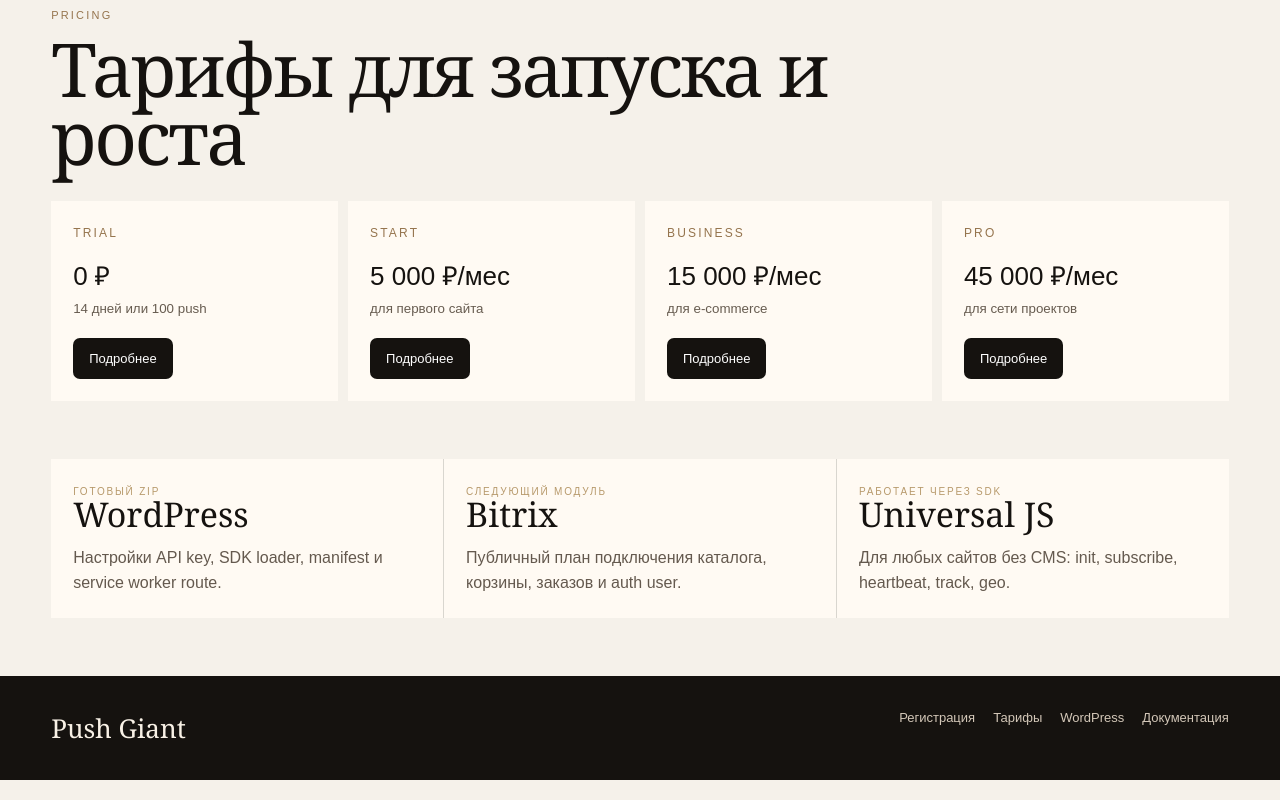
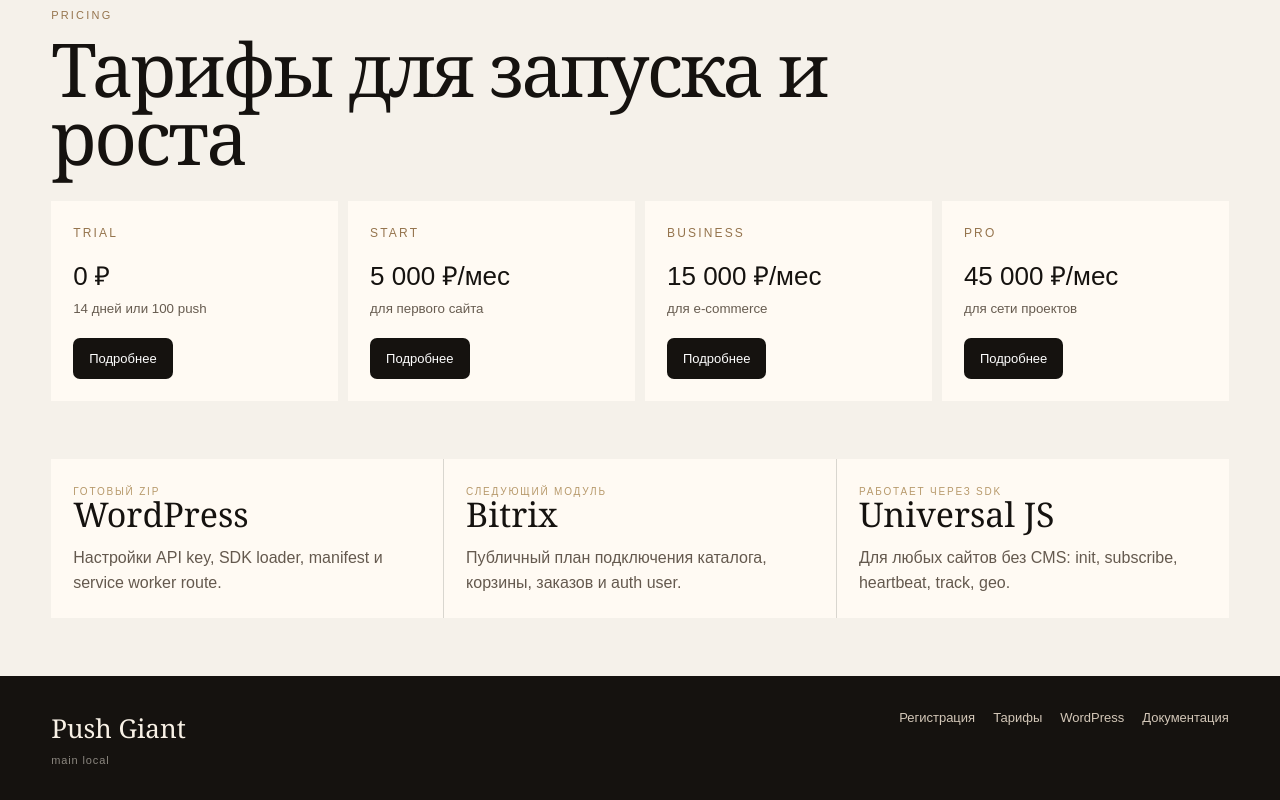
Before and after one commit to mrreduck-lab/Saas-Push-Giant, a Next.js app: page / in a window 1280 px wide. Shown: the part 2187-2987 px from the top of the page. Built offline with nearby package versions, Linux system fonts and the light colour scheme.

Commit message:
Show deployed main version in footer

```diff
--- a/app/marketing.css
+++ b/app/marketing.css
@@ -40,6 +40,7 @@
 .pgIntegrations{grid-template-columns:repeat(3,1fr)}
 .pgFooter{display:flex;justify-content:space-between;gap:24px;padding:34px clamp(18px,4vw,62px);background:#15120f;color:#f8f1e6}
 .pgFooter strong{font-family:var(--font-display);font-size:26px;font-weight:500}
+.pgFooter small{display:block;margin-top:8px;font-size:11px;letter-spacing:.08em;color:rgba(248,241,230,.52)}
 .pgFooter nav{color:#d3c7b8}
 @media(max-width:980px){.pgHero,.pgSplit{grid-template-columns:1fr}.pgSteps,.pgGrid,.pgPricing{grid-template-columns:1fr 1fr}.pgHeader{grid-template-columns:1fr}.pgHeader nav{order:3}.pgHeaderCta{width:max-content}}
 @media(max-width:620px){.pgHero{padding-top:44px}.pgSteps,.pgGrid,.pgPricing,.pgIntegrations{grid-template-columns:1fr}.pg h1{font-size:15vw}.pgFooter{display:grid}.pgChecklist{grid-template-columns:1fr}}
--- a/app/page.tsx
+++ b/app/page.tsx
@@ -31,6 +31,8 @@ const launchSteps = [
   "Первый подписчик",
   "Первая push-рассылка"
 ];
+
+const buildSha = process.env.NEXT_PUBLIC_GIT_SHA?.slice(0, 7) ?? "local";
 
 export default function PushGiantHome() {
   return (
@@ -138,7 +140,10 @@ export default function PushGiantHome() {
       </section>
 
       <footer className="pgFooter">
-        <strong>Push Giant</strong>
+        <div>
+          <strong>Push Giant</strong>
+          <small>main {buildSha}</small>
+        </div>
         <nav>
           <a href="/register">Регистрация</a>
           <a href="/pricing">Тарифы</a>
--- a/deploy/docker-compose.target.yml
+++ b/deploy/docker-compose.target.yml
@@ -5,6 +5,8 @@ services:
     build:
       context: ..
       dockerfile: deploy/docker/admin.Dockerfile
+      args:
+        NEXT_PUBLIC_GIT_SHA: ${NEXT_PUBLIC_GIT_SHA:-local}
     env_file:
       - ${PUSHGIANT_ENV_FILE:?PUSHGIANT_ENV_FILE is required}
     depends_on:
```
Also changed, not shown: 1 other file (tests, documents, lock files or other folders).
